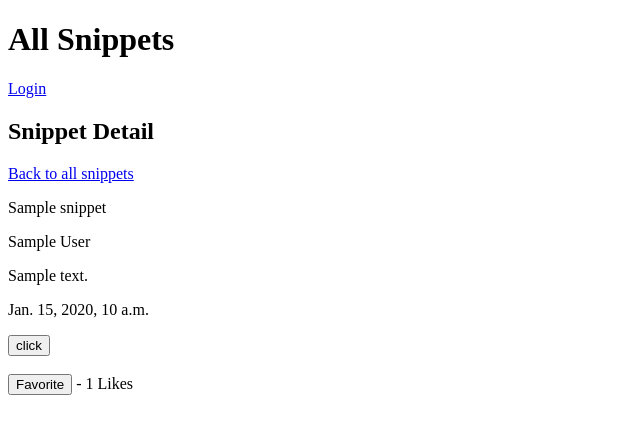
After one commit to Momentum-Team-8/django-duplex-sea-otter, a Django app: page /snippets/1 in a window 1280 px wide. The commit adds this page. Shown: the top 434 px of the page, without its empty margins (0-640 px from the left). Run offline with Django 3.2, Linux system fonts and the light colour scheme; tables that the repository leaves empty hold one stand-in row (values such as "Sample post").

Commit message:
add detail page and favorite/copy button

```diff
--- a/django_snippet/urls.py
+++ b/django_snippet/urls.py
@@ -16,14 +16,24 @@ Including another URLconf
 from django.conf import settings
 from django.contrib import admin
 from django.urls import include, path
+from django.conf.urls.static import static
+
+
 from snippets import views as snippets_views
+
 
 urlpatterns = [
     path('admin/', admin.site.urls),
     path('', snippets_views.list_snippets, name='list_snippets'),
-
+    path("accounts/", include("registration.backends.simple.urls")),
     ## add
     path('snippets/snippet/add/', snippets_views.add_snippet, name='add_snippet'),
+    path("snippets/<int:pk>", snippets_views.show_snippet, name="show_snippet"),
+    path(
+        "snippets/<int:snippet_pk>/favorite",
+        snippets_views.toggle_favorite,
+        name="toggle_favorite",
+    ),
 
     ## edit
     path('snippets/<int:pk>/edit/',
@@ -31,4 +41,4 @@ urlpatterns = [
 
    path('collection/<int:pk>/delete',
          snippets_views.delete_snippets, name='delete_snippets'),
-]
+]+ static(settings.STATIC_URL, docuement_root=settings.STATIC_ROOT )
--- a/snippets/admin.py
+++ b/snippets/admin.py
@@ -1,7 +1,11 @@
 from snippets.models import Snippet
 from django.contrib import admin
-from .models import Snippet
+from .models import Snippet,User
 
 # Register your models here.
 
 admin.site.register(Snippet)
+
+@admin.register(User)
+class UserAdmin(admin.ModelAdmin):
+    pass
--- a/snippets/models.py
+++ b/snippets/models.py
@@ -1,7 +1,10 @@
 from django.db import models
+from django.contrib.auth.models import AbstractUser
 
 # Create your models here.
-
+class User(AbstractUser):
+    def __str__(self):
+        return self.username
 
 class Snippet(models.Model):
     title = models.CharField(max_length=255)
@@ -9,3 +12,5 @@ class Snippet(models.Model):
     author = models.CharField(max_length=255)
     description = models.CharField(max_length=255)
     created_at = models.DateTimeField(auto_now_add=True)
+    ## favorite fields
+    favorited_by = models.ManyToManyField("User", related_name="fav_snippets")
--- /dev/null
+++ b/snippets/static/main.js
@@ -0,0 +1,28 @@
+console.log("hello,world")
+
+const copyBtns = [...document.getElementsByClassName('copy-btn')]
+
+console.log(copyBtns)
+
+let previous = null
+
+copyBtns.forEach(btn=> btn.addEventListener('click',()=>{
+    console.log('click')
+    const details = document.getElementById("details").textContent;
+    console.log(details)
+
+    // copy text
+    navigator.clipboard.writeText(details)
+    btn.textContent= 'copied'
+
+    //***//
+    navigator.clipboard.readText().then(clipText=>{
+        console.log(clipText)
+    })
+
+    if (previous) {
+        previous.textContent = 'click'
+    }
+    previous =btn
+
+}))
--- a/snippets/templates/base.html
+++ b/snippets/templates/base.html
@@ -5,10 +5,23 @@
 <head>
   <meta charset="UTF-8">
   <meta name="viewport" content="width=device-width, initial-scale=1.0">
+  <!-- custom js -->
+  <script src={% static 'main.js' %}  defer></script>
+
   <title>Snippets</title>
 </head>
 <body>
   <h1>All Snippets</h1>
+  <nav>
+    <div>
+      {% if user.is_authenticated %}
+      <p>Hello, {{ user.username }}!</p>
+      <a href="{% url 'auth_logout' %}">Logout</a>
+      {% else %}
+      <a href="{% url 'auth_login' %}">Login</a>
+      {% endif %}
+    </div>
+  </nav>
 
   <div>
     {% block content %}
--- a/snippets/templates/snippets/list_snippets.html
+++ b/snippets/templates/snippets/list_snippets.html
@@ -5,7 +5,7 @@
     <a href="{% url 'add_snippet' %}">Add New Snippet</a>
     {% for snippet in snippets %}
     <div class="snippet">
-        <p>{{snippet.title}}</p>
+        <p><a href="{% url 'show_snippet' pk=snippet.pk %}">{{snippet.title}}</a></p>
         <p>{{snippet.author}}</p>
         <p>{{snippet.language}}</p>
         <p>{{snippet.description}}</p>
--- /dev/null
+++ b/snippets/templates/snippets/show_snippet.html
@@ -0,0 +1,29 @@
+{% extends "base.html" %}
+
+{% block content %}
+
+<h2>Snippet Detail</h2>
+
+<a href={% url 'list_snippets' %}>Back to all snippets</a>
+<div>
+  <p>{{ snippet.title }}</p>
+  <p>{{ snippet.author }}</p>
+  <p id="details">{{ snippet.description}}</p>
+  <p>{{ snippet.created_at}}</p>
+  <button class = "copy-btn">click</button>
+</div>
+<br>
+
+<form action="{%url 'toggle_favorite' snippet.pk %}"
+method = "POST">
+        {% csrf_token %}
+        {% if snippet in user.fav_snippets.all %}
+                <button type= "submit", name = "snippet_id", value = {{snippet.id}}>Favorited
+                </button> - {{ snippet.favorited_by.count }} Likes
+        {% else %}
+                <button type= "submit", name = "snippet_id", value = {{snippet.id}}>Favorite
+                </button> - {{ snippet.favorited_by.count}} Likes
+        {% endif %}
+</form>
+
+{% endblock content %}
--- a/snippets/views.py
+++ b/snippets/views.py
@@ -44,3 +44,24 @@ def edit_snippet(request, pk):
         "form": form,
         "snippet": snippet
     })
+
+def show_snippet(request, pk):
+    snippet = get_object_or_404(Snippet, pk=pk)
+    return render(request, "snippets/show_snippet.html", {"snippet": snippet})
+
+
+## favorites
+# This view should be login_required
+def toggle_favorite(request, snippet_pk):
+    # get the user
+    user = request.user
+    # get the snippet
+    snippet = get_object_or_404(Snippet, pk=snippet_pk)
+    # check to see if snippet is already favorited by user
+    # if it is, remove favorite
+    if user.fav_snippets.filter(id=snippet.id).exists():
+        snippet.favorited_by.remove(user)
+    else:
+        snippet.favorited_by.add(user)
+
+    return redirect("show_snippet", pk=snippet_pk)
```
Also changed, not shown: django_snippet/settings.py (+12 -0 lines), snippets/migrations/0001_initial.py, snippets/migrations/0002_snippet_favorited_by.py (added), 2 other files.
